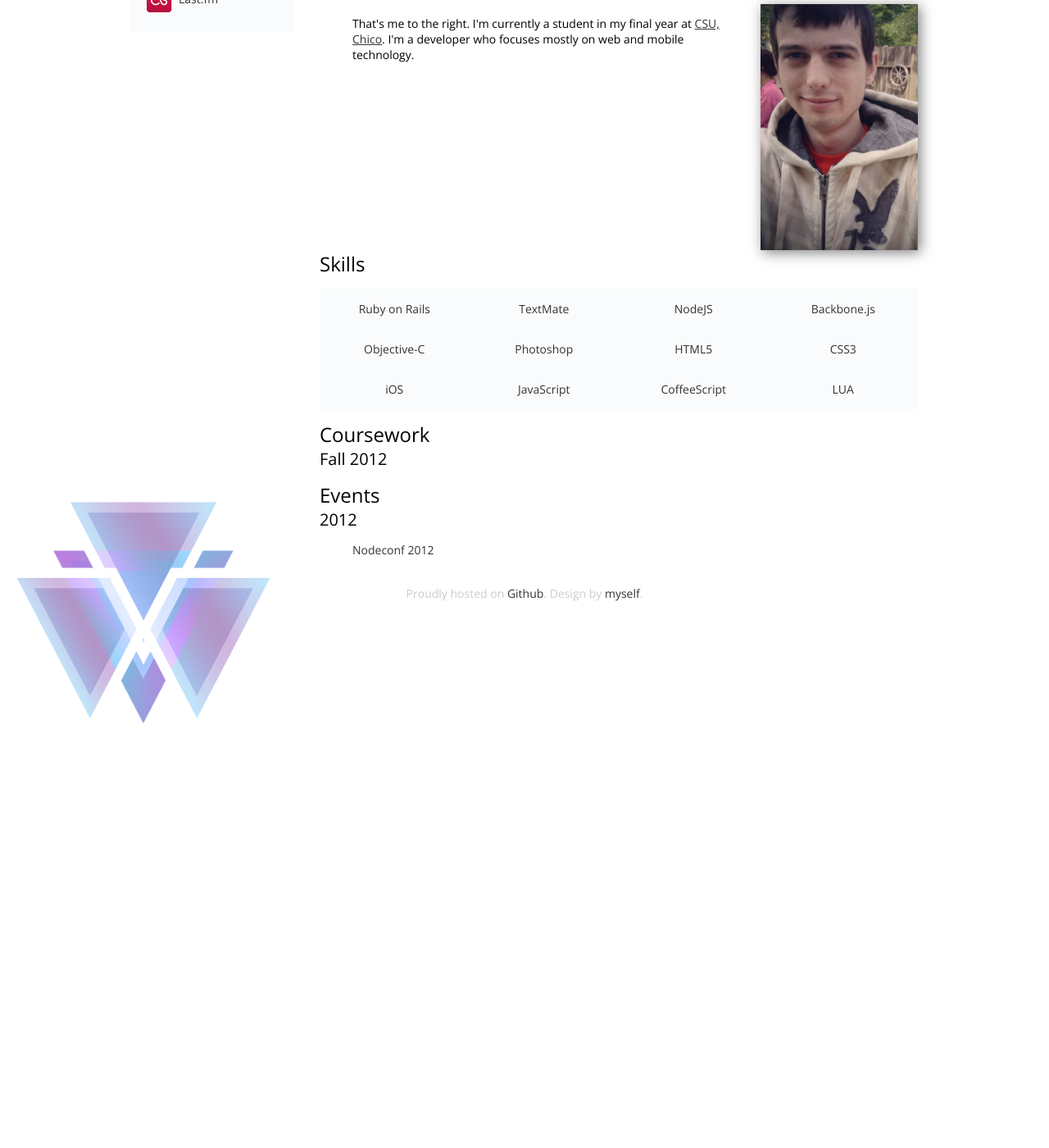
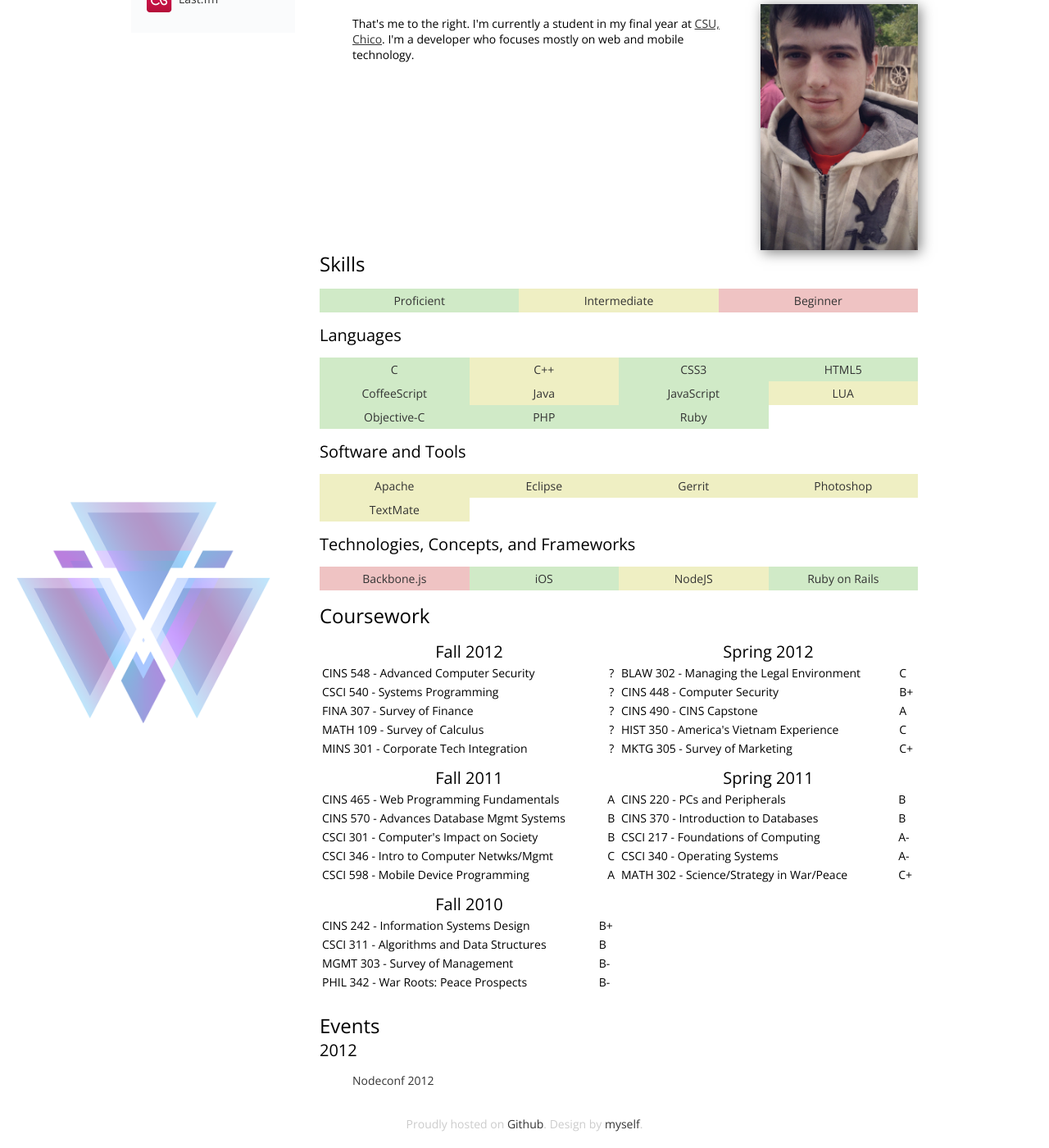
Before and after one commit to jbttn/jbttn.github.io, a Jekyll site: the page built from about.html, in a window 1280 px wide and 1400 px high, scrolled down 388 px. Shown: the whole window at 82% size. Built offline with Jekyll 4.4.1, drawn with Linux system fonts in a browser that asks for light colours; nearby versions of some CDN libraries.

Commit message:
A lot of about page updates

```diff
--- /dev/null
+++ b/_includes/_coursework.html
@@ -0,0 +1,133 @@
+<ul>
+  <li>
+    <h2>Fall 2012</h2>
+    <table>
+      <tbody>
+        <tr>
+          <td>CINS 548 - Advanced Computer Security</td>
+          <td>?</td>
+        </tr>
+        <tr>
+          <td>CSCI 540 - Systems Programming</td>
+          <td>?</td>
+        </tr>
+        <tr>
+          <td>FINA 307 - Survey of Finance</td>
+          <td>?</td>
+        </tr>
+        <tr>
+          <td>MATH 109 - Survey of Calculus</td>
+          <td>?</td>
+        </tr>
+        <tr>
+          <td>MINS 301 - Corporate Tech Integration</td>
+          <td>?</td>
+        </tr>
+      </tbody>
+    </table>
+  </li>
+  <li>
+    <h2>Spring 2012</h2>
+    <table>
+      <tbody>
+        <tr>
+          <td>BLAW 302 - Managing the Legal Environment</td>
+          <td>C</td>
+        </tr>
+        <tr>
+          <td>CINS 448 - Computer Security</td>
+          <td>B+</td>
+        </tr>
+        <tr>
+          <td>CINS 490 - CINS Capstone</td>
+          <td>A</td>
+        </tr>
+        <tr>
+          <td>HIST 350 - America's Vietnam Experience</td>
+          <td>C</td>
+        </tr>
+        <tr>
+          <td>MKTG 305 - Survey of Marketing</td>
+          <td>C+</td>
+        </tr>
+      </tbody>
+    </table>
+  </li>
+  <li>
+    <h2>Fall 2011</h2>
+    <table>
+      <tbody>
+        <tr>
+          <td>CINS 465 - Web Programming Fundamentals</td>
+          <td>A</td>
+        </tr>
+        <tr>
+          <td>CINS 570 - Advances Database Mgmt Systems</td>
+          <td>B</td>
+        </tr>
+        <tr>
+          <td>CSCI 301 - Computer's Impact on Society</td>
+          <td>B</td>
+        </tr>
+        <tr>
+          <td>CSCI 346 - Intro to Computer Netwks/Mgmt</td>
+          <td>C</td>
+        </tr>
+        <tr>
+          <td>CSCI 598 - Mobile Device Programming</td>
+          <td>A</td>
+        </tr>
+      </tbody>
+    </table>
+  </li>
+  <li>
+    <h2>Spring 2011</h2>
+    <table>
+      <tbody>
+        <tr>
+          <td>CINS 220 - PCs and Peripherals</td>
+          <td>B</td>
+        </tr>
+        <tr>
+          <td>CINS 370 - Introduction to Databases</td>
+          <td>B</td>
+        </tr>
+        <tr>
+          <td>CSCI 217 - Foundations of Computing</td>
+          <td>A-</td>
+        </tr>
+        <tr>
+          <td>CSCI 340 - Operating Systems</td>
+          <td>A-</td>
+        </tr>
+        <tr>
+          <td>MATH 302 - Science/Strategy in War/Peace</td>
+          <td>C+</td>
+        </tr>
+      </tbody>
+    </table>
+  </li>
+  <li>
+    <h2>Fall 2010</h2>
+    <table>
+      <tbody>
+        <tr>
+          <td>CINS 242 - Information Systems Design</td>
+          <td>B+</td>
+        </tr>
+        <tr>
+          <td>CSCI 311 - Algorithms and Data Structures</td>
+          <td>B</td>
+        </tr>
+        <tr>
+          <td>MGMT 303 - Survey of Management</td>
+          <td>B-</td>
+        </tr>
+        <tr>
+          <td>PHIL 342 - War Roots: Peace Prospects</td>
+          <td>B-</td>
+        </tr>
+      </tbody>
+    </table>
+  </li>
+</ul>
--- a/_layouts/default.html
+++ b/_layouts/default.html
@@ -3,6 +3,7 @@
   <title>{% if page.title %}{{ page.title }}{% endif %}</title>
   <meta name="description" content="Joshua Button">
   <meta name="author" content="Joshua Button">
+  <meta http-equiv="Content-Type" content="text/html;charset=utf-8">
   <link href='http://fonts.googleapis.com/css?family=Open+Sans:400,300,700' rel='stylesheet' type='text/css'>
   <!--<link rel="stylesheet" href="/css/style.css" type="text/css">-->
   <link rel="stylesheet/less" type="text/css" href="/css/style.less">
@@ -13,7 +14,7 @@
   <div id="triangles"></div>
   <div id="container">
     <header id="main-header">
-      <span class="title"><a href="/"><img id="logo" src="/img/triangles.png" /> Joshua Button</a></span>
+      <span class="title"><a href="/"><img id="logo" src="/img/triangles.png" alt="Joshua Button" /> Joshua Button</a></span>
       <span class="tagline">Developer, Gamer, Promoter of Friendship</span>
       <ul id="main-nav" class="h-list">
         <li><a href="/resume/">Resume</a></li>
@@ -24,11 +25,11 @@
     <div id="main-body">
       <section id="sidebar">
         <ul>
-          <li><a href="http://www.github.com/jbttn"><img src="/img/fc-webicon-github.png" />Github</a></li>
-          <li><a href="http://www.twitter.com/jbttn"><img src="/img/fc-webicon-twitter.png" />Twitter</a></li>
-          <li><a href="http://www.linkedin.com/in/joshuabutton"><img src="/img/fc-webicon-linkedin.png" />LinkedIn</a></li>
-          <li><a href="http://open.spotify.com/user/deathnoodle"><img src="/img/fc-webicon-spotify.png" />Spotify</a></li>
-          <li><a href="http://www.last.fm/user/deathnoodle"><img src="/img/fc-webicon-lastfm.png" />Last.fm</a></li>
+          <li><a href="http://www.github.com/jbttn"><img src="/img/fc-webicon-github.png" alt="Github" />Github</a></li>
+          <li><a href="http://www.twitter.com/jbttn"><img src="/img/fc-webicon-twitter.png" alt="Twitter" />Twitter</a></li>
+          <li><a href="http://www.linkedin.com/in/joshuabutton"><img src="/img/fc-webicon-linkedin.png" alt="LinkedIn" />LinkedIn</a></li>
+          <li><a href="http://open.spotify.com/user/deathnoodle"><img src="/img/fc-webicon-spotify.png" alt="Spotify" />Spotify</a></li>
+          <li><a href="http://www.last.fm/user/deathnoodle"><img src="/img/fc-webicon-lastfm.png" alt="Last.fm" />Last.fm</a></li>
         </ul>
       </section>
       <section id="content">
--- a/about.html
+++ b/about.html
@@ -3,7 +3,6 @@ layout: default
 title: About
 ---
 
-<!-- Want to have a TOC with links that scroll to the relevant portions of the page. -->
 <ul class="toc">
   <li><a href="#about">About</a></li>
   <li><a href="#skills">Skills</a></li>
@@ -19,33 +18,44 @@ title: About
 </section>
 <section id="skills">
   <h1>Skills</h1>
-  <!--
+  <ul id="key">
+    <li><a href="#" class="proficient">Proficient</a></li>
+    <li><a href="#" class="intermediate">Intermediate</a></li>
+    <li><a href="#" class="beginner">Beginner</a></li>
+  </ul>
   <h2>Languages</h2>
-  <ul>
-    <li><a href="#">Ruby</a></li>
+  <ul id="languages">
+    <li><a href="http://en.wikipedia.org/wiki/C_(programming_language)" class="proficient">C</a></li>
+    <li><a href="http://en.wikipedia.org/wiki/C++" class="intermediate">C++</a></li>
+    <li><a href="http://www.w3.org/TR/CSS/#css3" class="proficient">CSS3</a></li>
+    <li><a href="http://www.w3.org/html/logo/" class="proficient">HTML5</a></li>
+    <li><a href="http://coffeescript.org/" class="proficient">CoffeeScript</a></li>
+    <li><a href="http://en.wikipedia.org/wiki/Java_(programming_language)" class="intermediate">Java</a></li>
+    <li><a href="https://developer.mozilla.org/en/JavaScript" class="proficient">JavaScript</a></li>
+    <li><a href="http://www.lua.org/" class="intermediate">LUA</a></li>
+    <li><a href="http://en.wikipedia.org/wiki/Objective-C" class="proficient">Objective-C</a></li>
+    <li><a href="http://www.php.net/" class="proficient">PHP</a></li>
+    <li><a href="http://www.ruby-lang.org/" class="proficient">Ruby</a></li>
   </ul>
-  <h2>Tech</h2>-->
-  <ul>
-    <li><a href="http://www.rubyonrails.org" class="tag10">Ruby on Rails</a></li>
-    <li><a href="http://macromates.com" class="tag4">TextMate</a></li>
-    <li><a href="http://www.nodejs.org" class="tag7">NodeJS</a></li>
-    <li><a href="http://documentcloud.github.com/backbone/" class="tag3">Backbone.js</a></li>
-    <li><a href="https://developer.apple.com/library/mac/#documentation/cocoa/conceptual/objectivec/Introduction/introObjectiveC.html" class="tag10">Objective-C</a></li>
-    <li><a href="http://www.adobe.com/products/photoshop.html" class="tag4">Photoshop</a></li>
-    <li><a href="http://www.w3.org/html/logo/" class="tag7">HTML5</a></li>
-    <li><a href="http://www.w3.org/TR/CSS/#css3" class="tag5">CSS3</a></li>
-    <li><a href="https://developer.apple.com/devcenter/ios/index.action" class="tag9">iOS</a></li>
-    <li><a href="https://developer.mozilla.org/en/JavaScript" class="tag7">JavaScript</a></li>
-    <li><a href="http://coffeescript.org/" class="tag9">CoffeeScript</a></li>
-    <li><a href="http://www.lua.org/" class="tag4">LUA</a></li>
+  <h2>Software and Tools</h2>
+  <ul id="software">
+    <li><a href="http://httpd.apache.org/" class="intermediate">Apache</a></li>
+    <li><a href="http://www.eclipse.org/" class="intermediate">Eclipse</a></li>
+    <li><a href="http://en.wikipedia.org/wiki/Gerrit_(software)" class="intermediate">Gerrit</a></li>
+    <li><a href="http://www.adobe.com/products/photoshop.html" class="intermediate">Photoshop</a></li>
+    <li><a href="http://macromates.com" class="intermediate">TextMate</a></li>
+  </ul>
+  <h2>Technologies, Concepts, and Frameworks</h2>
+  <ul id="technologies">
+    <li><a href="http://documentcloud.github.com/backbone/" class="beginner">Backbone.js</a></li>
+    <li><a href="https://developer.apple.com/devcenter/ios/index.action" class="proficient">iOS</a></li>
+    <li><a href="http://www.nodejs.org" class="intermediate">NodeJS</a></li>
+    <li><a href="http://www.rubyonrails.org" class="proficient">Ruby on Rails</a></li>
   </ul>
 </section>
 <section id="coursework">
   <h1>Coursework</h1>
-  <h2>Fall 2012</h2>
-  <ul>
-    <li></li>
-  </ul>
+  {% include _coursework.html %}
 </section>
 <section id="events">
   <h1>Events</h1>
--- a/css/style.less
+++ b/css/style.less
@@ -252,8 +252,52 @@ h2 {
   }
 }
 #skills {
+
+  #key {
+    li {
+      width: 33.33%;
+    }
+  }
+  .proficient {
+    background: rgba(188, 226, 176, 0.7);
+    &:hover {
+      background: rgba(188, 226, 176, 0.3);
+    }
+  }
+  .intermediate {
+    background: rgba(233, 233, 170, 0.7);
+    &:hover {
+      background: rgba(233, 233, 170, 0.3);
+    }
+  }
+  .beginner {
+    background: rgba(233, 170, 170, 0.7);
+    &:hover {
+      background: rgba(233, 170, 170, 0.3);
+    }
+  }
+
   ul {
     .clear-bg-ul();
+
+    li a {
+      padding: 5px;
+    }
+  }
+}
+#coursework {
+
+  ul {
+    .clear-bg-ul();
+
+    table {
+      width: 100%;
+      text-align: left;
+    }
+    li {
+      width: 50%;
+      margin-bottom: 10px;
+    }
   }
 }
 #events {
```
Also changed, not shown: js/script.js (+16 -0 lines), skills.json (added, +9 -0 lines).
